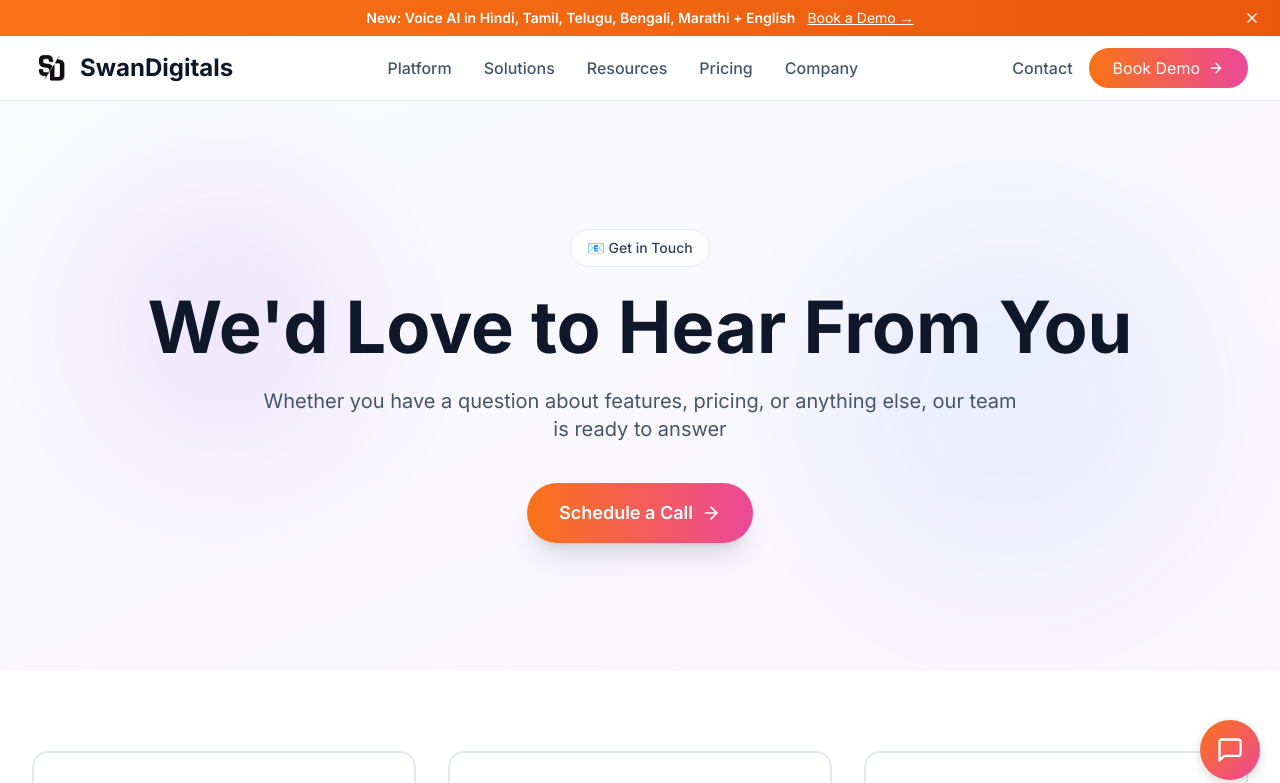
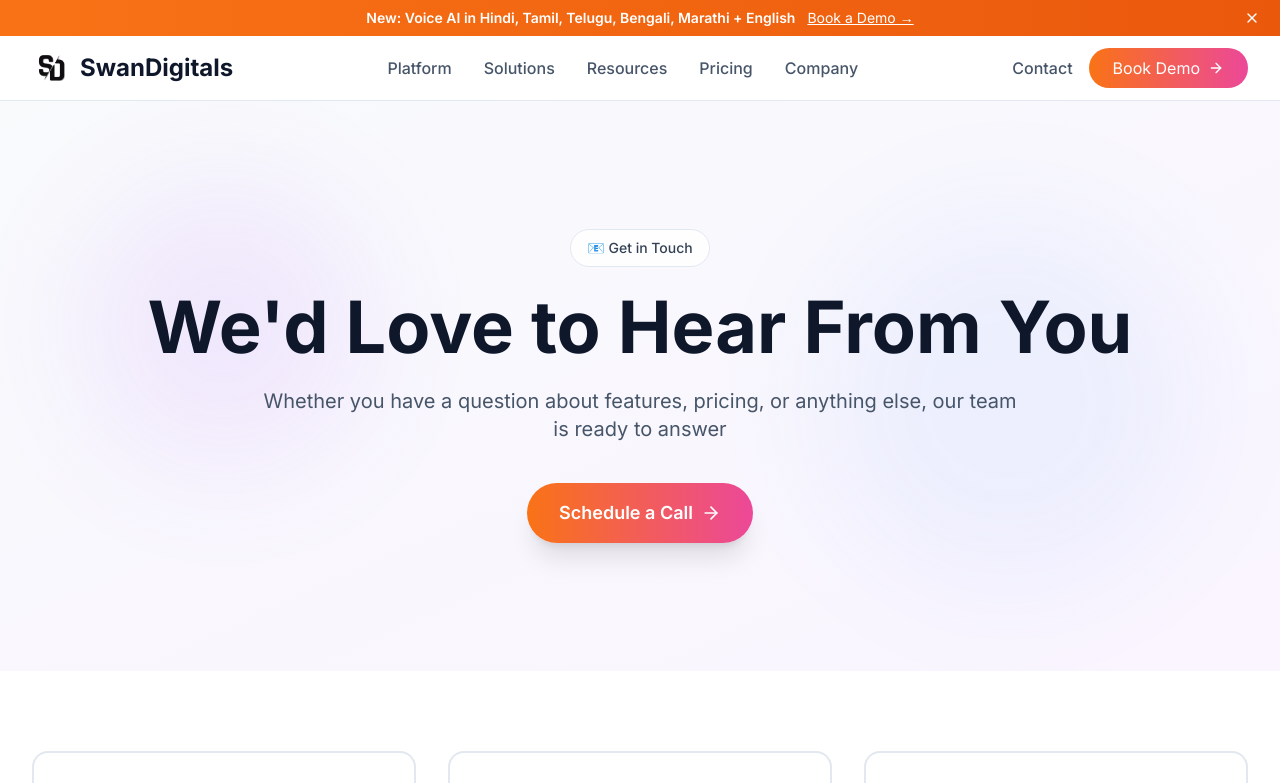
Before and after one commit to abhi725/veridia-app, a Next.js app: page /contact in a window 1280 px wide. Shown: the top 783 px of the page. Built offline with nearby package versions, Linux system fonts and the light colour scheme.

Commit message:
fix(contact): remove obsolete swandesk widget to fix build error

```diff
--- a/app/contact/page.tsx
+++ b/app/contact/page.tsx
@@ -138,129 +138,6 @@ export default function ContactPage() {
                 </div>
             </section>
 
-            {/* SwanDesk Chatbot Widget */}
-            <div id="swandesk-widget-container">
-                {/* Chatbot bubble button */}
-                <button
-                    id="swandesk-chat-button"
-                    onClick={() => {
-                        const container = document.getElementById('swandesk-chat-iframe-wrapper');
-                        if (container) {
-                            const isVisible = container.style.display === 'flex';
-                            container.style.display = isVisible ? 'none' : 'flex';
-                            // Trigger analytics event
-                            if (!isVisible && typeof window !== 'undefined' && (window as any).gtag) {
-                                (window as any).gtag('event', 'chatbot_opened', {
-                                    'event_category': 'Chatbot',
-                                    'event_label': 'Opened'
-                                });
-                            }
-                        }
-                    }}
-                    style={{
-                        position: 'fixed',
-                        bottom: '20px',
-                        right: '20px',
-                        width: '60px',
-                        height: '60px',
-                        borderRadius: '50%',
-                        background: 'linear-gradient(135deg, #f97316 0%, #ec4899 100%)',
-                        border: 'none',
-                        boxShadow: '0 4px 12px rgba(0, 0, 0, 0.15)',
-                        cursor: 'pointer',
-                        display: 'flex',
-                        alignItems: 'center',
-                        justifyContent: 'center',
-                        zIndex: 9999,
-                        transition: 'transform 0.2s, box-shadow 0.2s'
-                    }}
-                    onMouseEnter={(e) => {
-                        e.currentTarget.style.transform = 'scale(1.1)';
-                        e.currentTarget.style.boxShadow = '0 6px 16px rgba(0, 0, 0, 0.2)';
-                    }}
-                    onMouseLeave={(e) => {
-                        e.currentTarget.style.transform = 'scale(1)';
-                        e.currentTarget.style.boxShadow = '0 4px 12px rgba(0, 0, 0, 0.15)';
-                    }}
-                >
-                    <MessageSquare color="white" size={28} />
-                </button>
-
-                {/* Chatbot iframe */}
-                <div
-                    id="swandesk-chat-iframe-wrapper"
-                    style={{
-                        position: 'fixed',
-                        bottom: '90px',
-                        right: '20px',
-                        width: '400px',
-                        height: '600px',
-                        borderRadius: '16px',
-                        boxShadow: '0 8px 32px rgba(0, 0, 0, 0.2)',
-                        overflow: 'hidden',
-                        zIndex: 9998,
-                        display: 'none',
-                        flexDirection: 'column',
-                        backgroundColor: 'white'
-                    }}
-                >
-                    <iframe
-                        src="http://localhost:3002"
-                        style={{
-                            width: '100%',
-                            height: '100%',
-                            border: 'none',
-                            borderRadius: '16px'
-                        }}
-                        title="SwanDesk Chatbot"
-                        allow="microphone; camera"
-                    />
-                </div>
-            </div>
-
-            {/* Google Analytics Event Tracking */}
-            <Script id="swandesk-analytics" strategy="afterInteractive">
-                {`
-                    // Track chatbot interactions
-                    window.addEventListener('message', function(event) {
-                        // Accept messages from SwanDesk widget
-                        if (event.origin === 'http://localhost:3002') {
-                            if (event.data.type === 'open') {
-                                // Track chatbot opened
-                                if (typeof gtag !== 'undefined') {
-                                    gtag('event', 'chatbot_opened', {
-                                        'event_category': 'Chatbot',
-                                        'event_label': 'Opened'
-                                    });
-                                }
-                            }
-                            if (event.data.type === 'submit') {
-                                // Track form submission
-                                if (typeof gtag !== 'undefined') {
-                                    gtag('event', 'chatbot_form_submit', {
-                                        'event_category': 'Chatbot',
-                                        'event_label': 'Form Submitted'
-                                    });
-                                }
-                            }
-                        }
-                    });
-
-                    // Mobile optimization: Open in fullscreen on mobile
-                    if (window.innerWidth <= 768) {
-                        const chatWrapper = document.getElementById('swandesk-chat-iframe-wrapper');
-                        if (chatWrapper) {
-                            chatWrapper.style.bottom = '0';
-                            chatWrapper.style.right = '0';
-                            chatWrapper.style.left = '0';
-                            chatWrapper.style.top = '0';
-                            chatWrapper.style.width = '100%';
-                            chatWrapper.style.height = '100%';
-                            chatWrapper.style.borderRadius = '0';
-                        }
-                    }
-                `}
-            </Script>
         </SiteLayout>
     );
 }
```
